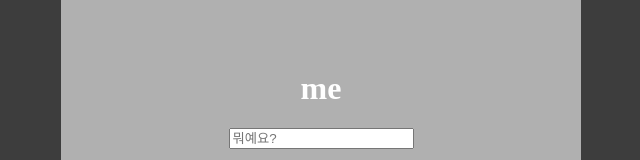
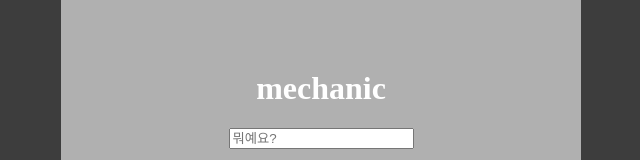
Before and after one commit to jpboaz/KoreanVocab, a plain HTML site: page index.html in a window 1280 px wide. Shown: the part 226-386 px from the top of the page, without its empty margins (319-959 px from the left). Drawn offline with Linux system fonts and the light colour scheme.

Commit message:
Added correct vocab

```diff
--- a/index.html
+++ b/index.html
@@ -117,12 +117,27 @@ button:hover, .btn:focus {
         yes: "네",
         no: "아니요",
         hello: "안녕하세요",
-        goodbye: "안녕히가세요",
-        thank: "고맙습니다",
-        sorry: "미안합니다",
-        please: "주세요",
-        you: "당신",
-        me: "나",
+        man: "사람",
+        teacher: "선생님",
+        doctor: "의사",
+        nurse: "간호사",
+        secretary: "비서",
+        athlete: "운동선수",
+        student: "학생",
+        lawyer: "변호사",
+        officeworker: "회사원",
+        driver: "운전사",
+        housewife: "주부",
+        singer: "가수",
+        chef: "요리사",
+        pharmacist: "약사",
+        police: "경찰관",
+        firefighter: "소방관",
+        clerk: "점원",
+        bankteller: "은행원",
+        translator: "통역사",
+        hairdresser: "미용사",
+        mechanic: "기술자",
     };
     // on page load, get a random word from the words object
     window.onload = function() {
```
